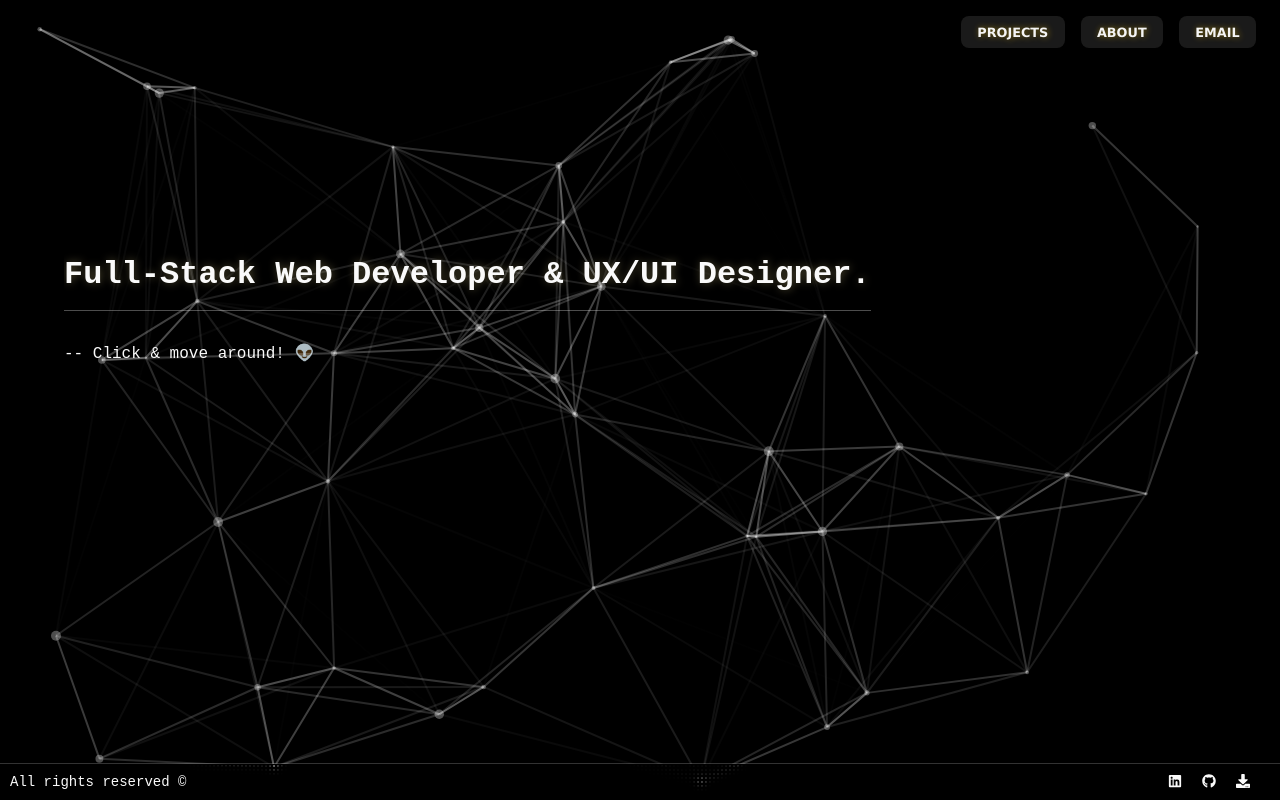
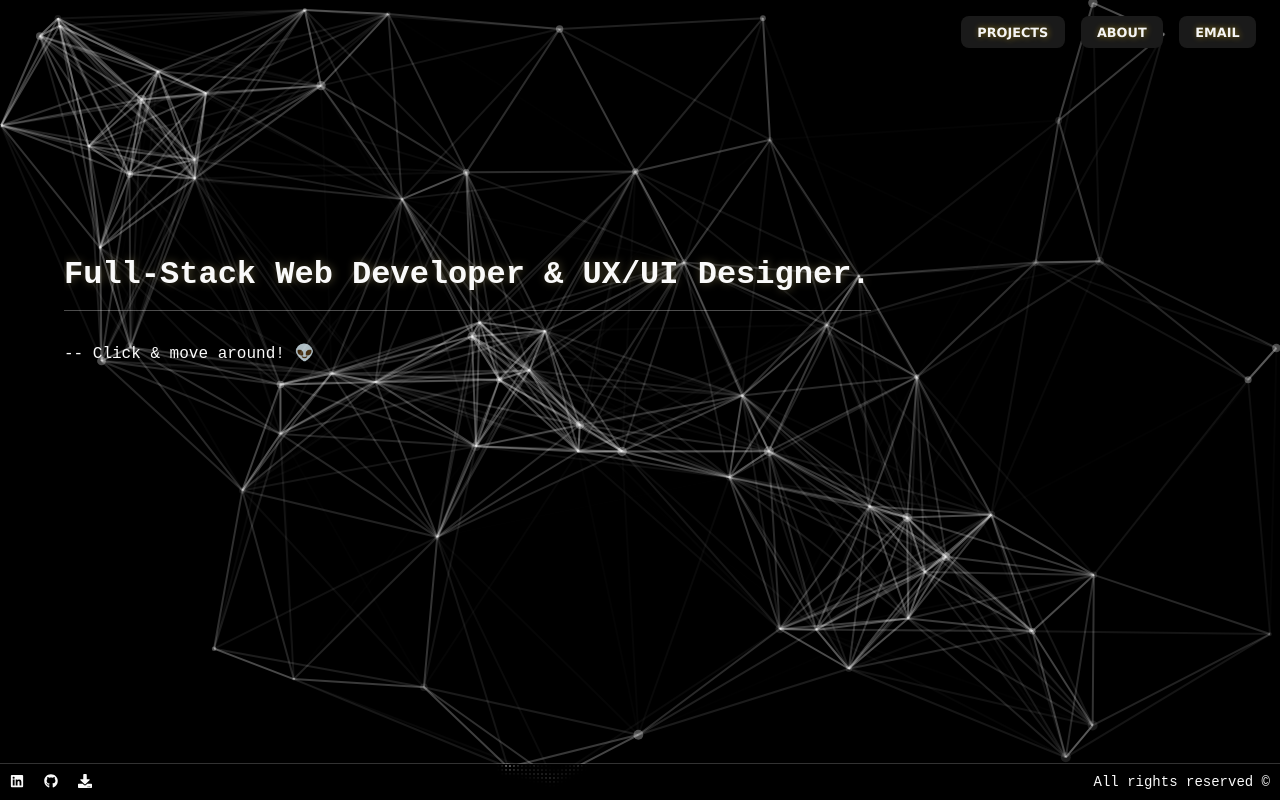
Before and after one commit to h-aburesha/my-next-website, a Next.js app: page / in a window 1280 px wide. Built offline with nearby package versions, Linux system fonts and the light colour scheme.

Commit message:
better visibility for Footer media

```diff
--- a/Components/Footer/Footer.tsx
+++ b/Components/Footer/Footer.tsx
@@ -3,7 +3,6 @@ import { FaLinkedin, FaGithub, FaDownload } from "react-icons/fa";
 function Footer({ title = "All rights reserved" }) {
     return (
         <footer>
-            <code>{title} &copy;</code>
             <div className="footer-icons">
                 <a
                     target={"_blank"}
@@ -18,6 +17,7 @@ function Footer({ title = "All rights reserved" }) {
                     <FaDownload />
                 </a>
             </div>
+            <code>{title} &copy;</code>
         </footer>
     );
 }
--- a/pages/particles.tsx
+++ b/pages/particles.tsx
@@ -23,7 +23,7 @@ const ParticlesContainer = () => {
             options={{
                 particles: {
                     number: {
-                        value: 40,
+                        value: 60,
                         density: {
                             enable: true,
                             value_area: 800,
@@ -39,7 +39,7 @@ const ParticlesContainer = () => {
                             color: "#000000",
                         },
                         polygon: {
-                            nb_sides: 8,
+                            nb_sides: 10,
                         },
                         image: {
                             src: "img/github.svg",
@@ -51,10 +51,10 @@ const ParticlesContainer = () => {
                         value: 0.3,
                         random: false,
                         anim: {
-                            enable: false,
+                            enable: true,
                             speed: 0.8,
                             opacity_min: 0.1,
-                            sync: false,
+                            sync: true,
                         },
                     },
                     size: {
--- a/pages/projects/4.tsx
+++ b/pages/projects/4.tsx
@@ -26,7 +26,7 @@ function Project4() {
                 </div>
             </nav>
             <h1>
-                <code>Till Van Loosen</code> Live UX/UI Study
+                <code>Till Van Loosen</code> UX/UI Study
             </h1>
 
             <article>
```
